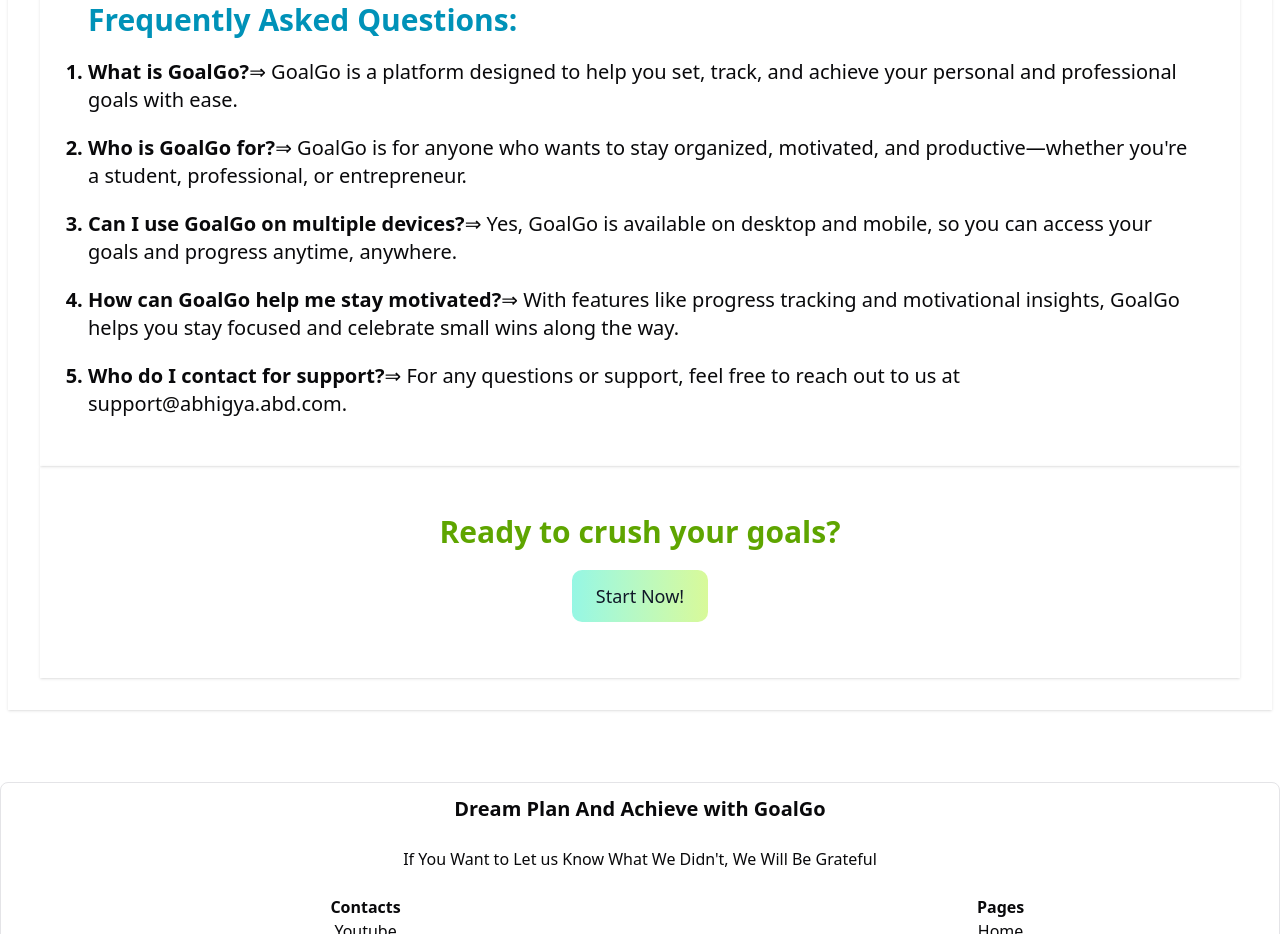
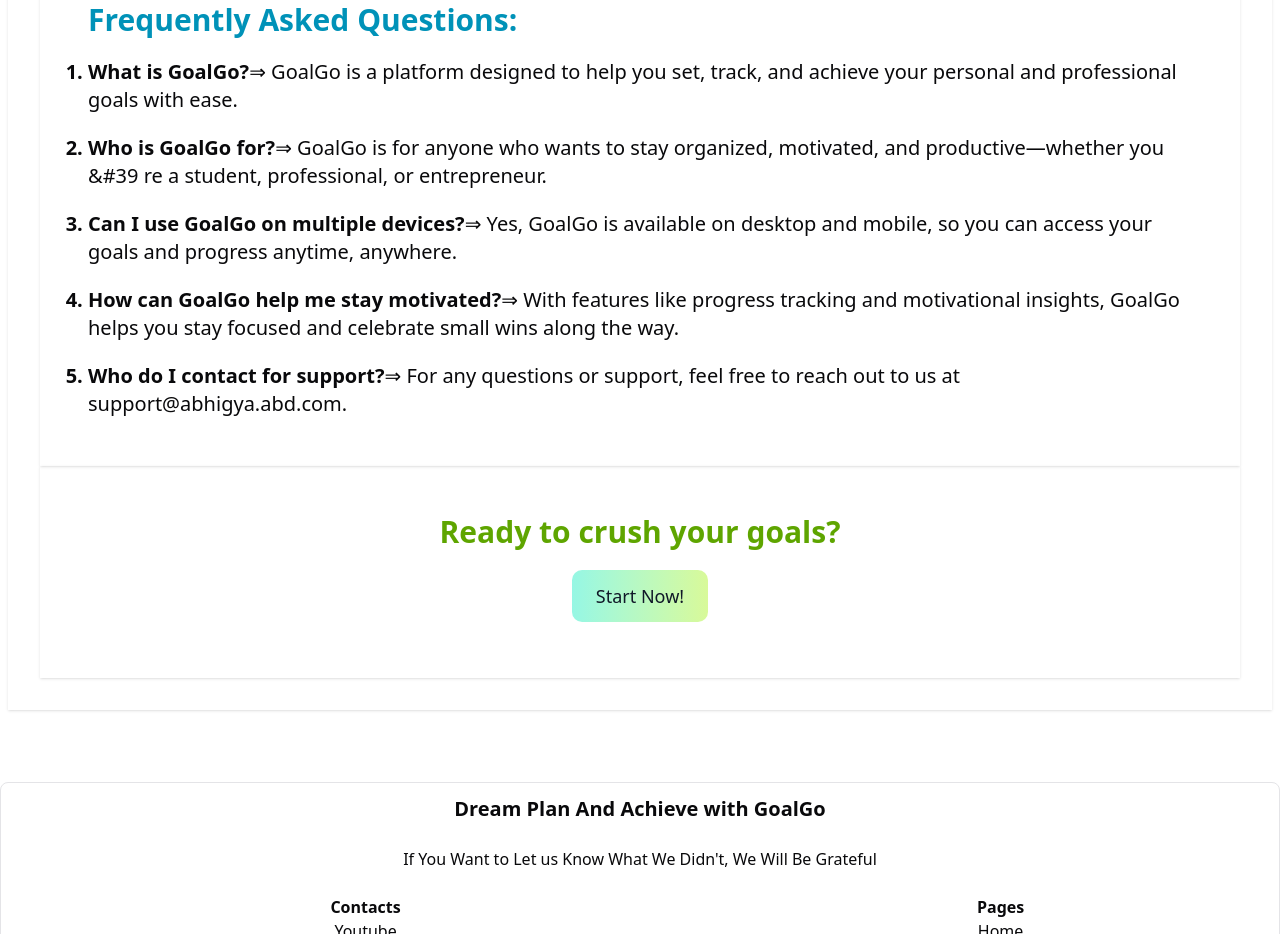
Before and after one commit to Abd-baap/goalgo, a Next.js app: page /About in a window 1280 px wide. Shown: the part 2140-3074 px from the top of the page. Built offline with nearby package versions, Linux system fonts and the light colour scheme.

Commit message:
Update page.js

```diff
--- a/app/About/page.js
+++ b/app/About/page.js
@@ -135,7 +135,7 @@ export default function About() {
                 <span className="text-xl font-medium">
 
                   ⇒ GoalGo is for anyone who wants to stay organized, motivated,
-                  and productive—whether you're a student, professional, or
+                  and productive—whether you &#39 re a student, professional, or
                   entrepreneur.
                 </span>
               </li>
```
